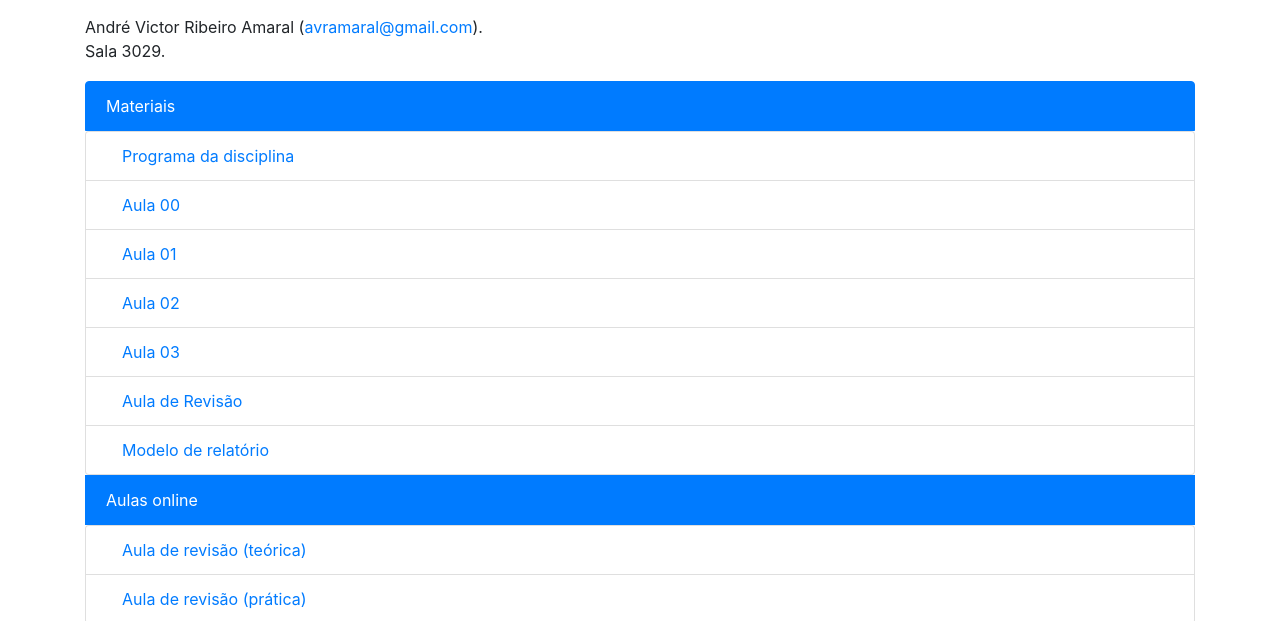
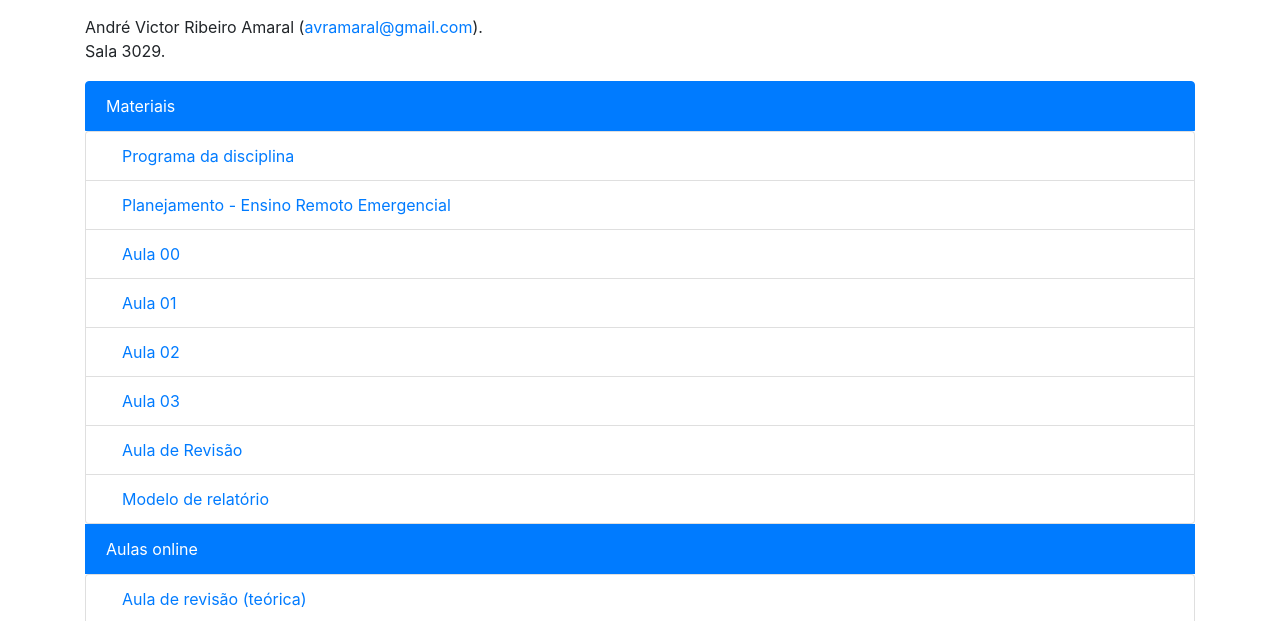
Before and after one commit to avramaral/AulasEstProb, a plain HTML site: page index.html in a window 1280 px wide. Shown: the part 114-735 px from the top of the page. Drawn offline with nearby package versions, Linux system fonts and the light colour scheme.

Commit message:
add plan_emerg.pdf

```diff
--- a/index.html
+++ b/index.html
@@ -29,6 +29,7 @@
                 <li class="list-group-item active">Materiais</li>
                 <ul class="list-group">
                     <li class="list-group-item indent"><a href="Materiais/Programa_EST031.pdf" target="_blank">Programa da disciplina</a></li>
+                    <li class="list-group-item indent"><a href="Materiais/plan_emerg.pdf" target="_blank">Planejamento - Ensino Remoto Emergencial</a></li>
                     <li class="list-group-item indent"><a href="Materiais/aula_00.pdf" target="_blank">Aula 00</a></li>
                     <li class="list-group-item indent"><a href="Materiais/aula_01.pdf" target="_blank">Aula 01</a></li>
                     <li class="list-group-item indent"><a href="Materiais/aula_02.pdf" target="_blank">Aula 02</a></li>
```
Also changed, not shown: 1 other file.
